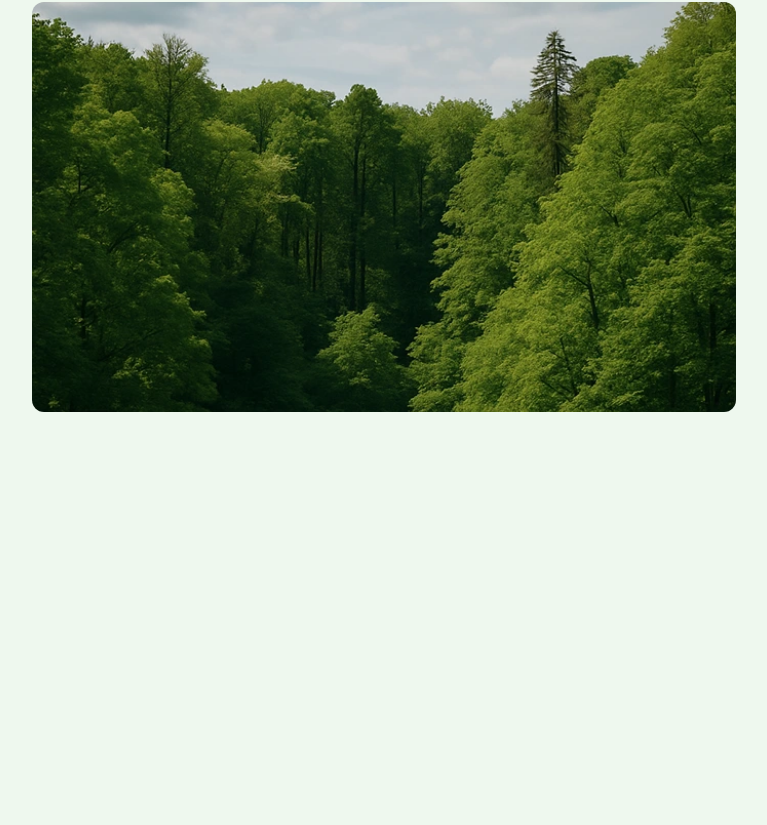
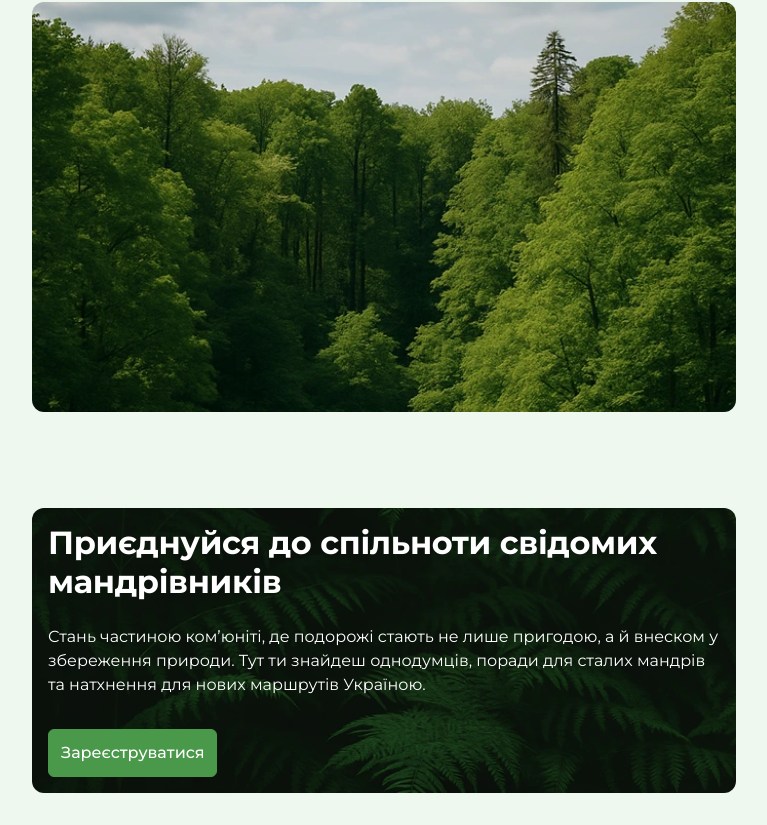
Before and after one commit to alina-hryhorenko/pryrodni-mandry-front, a Next.js app: page / in a window 1280 px wide. Shown: the part 1374-2199 px from the top of the page, without its empty margins (256-1023 px from the left). Before the commit the page ends 1850 px from the top, so only its background shows below. Built offline with nearby package versions, Linux system fonts and the light colour scheme.

Commit message:
feat(home): add Join section

```diff
--- a/app/page.tsx
+++ b/app/page.tsx
@@ -1,11 +1,13 @@
 import Hero from '@/components/home/Hero/Hero';
 import About from '@/components/About/About';
+import Join from '@/components/home/Join/Join';
 
 export default function HomePage() {
   return (
     <main>
       <Hero />
       <About />
+      <Join isAuthenticated={false} />
     </main>
   );
 }
--- /dev/null
+++ b/components/home/Join/Join.module.css
@@ -0,0 +1,122 @@
+.section {
+  padding: 32px 0;
+}
+
+@media only screen and (min-width: 1440px) {
+  .section {
+    padding: 48px 0;
+  }
+}
+
+.content {
+  position: relative;
+  isolation: isolate;
+  overflow: hidden;
+
+  min-height: 284px;
+
+  color: var(--color-white);
+  border-radius: 12px;
+  padding: 16px;
+}
+
+@media only screen and (min-width: 1440px) {
+  .content {
+    padding: 64px;
+  }
+}
+
+.bgImg {
+  position: absolute;
+  z-index: -1;
+  object-fit: cover;
+  object-position: 25%;
+}
+
+.textBlock {
+  max-width: 768px;
+}
+
+.title {
+  font-weight: 700;
+  font-size: 26px;
+  line-height: 1.2;
+  letter-spacing: -0.01em;
+
+  margin-bottom: 24px;
+}
+
+@media only screen and (min-width: 768px) {
+  .title {
+    font-size: 32px;
+  }
+}
+
+@media only screen and (min-width: 1440px) {
+  .title {
+    font-size: 48px;
+  }
+}
+
+.description {
+  line-height: 1.5;
+
+  margin-bottom: 32px;
+}
+
+@media only screen and (min-width: 1440px) {
+  .description {
+    font-size: 20px;
+  }
+}
+
+.link {
+  display: flex;
+  justify-content: center;
+  align-items: center;
+  height: 48px;
+
+  background-color: var(--color-mantis-dark);
+  border: 1px solid var(--color-mantis-dark);
+  border-radius: 6px;
+  padding: 6px 12px;
+
+  color: var(--color-white);
+  font-weight: 500;
+  line-height: 1.5;
+
+  transition:
+    background-color var(--transition-default),
+    color var(--transition-default);
+}
+
+@media only screen and (min-width: 768px) {
+  .link {
+    max-width: fit-content;
+  }
+}
+
+@media only screen and (min-width: 1440px) {
+  .link {
+    font-size: 20px;
+  }
+}
+
+@media (hover: hover) {
+  .link:hover {
+    background-color: var(--color-mantis-lighter);
+    color: var(--color-mantis-darkest);
+  }
+}
+
+.link:focus-visible {
+  background-color: var(--color-mantis-lighter);
+  color: var(--color-mantis-darkest);
+  outline: 2px solid var(--color-white);
+  outline-offset: 2px;
+}
+
+.link:active {
+  background-color: var(--color-mantis-dark);
+  color: var(--color-white);
+}
--- /dev/null
+++ b/components/home/Join/Join.tsx
@@ -0,0 +1,32 @@
+import css from './Join.module.css';
+import Image from 'next/image';
+import JoinLink from './JoinLink';
+
+export default function Join() {
+  return (
+    <section id="join" className={css.section}>
+      <div className="container">
+        <div className={css.content}>
+          <Image
+            className={css.bgImg}
+            src="/images/join.webp"
+            alt=""
+            fill
+            sizes="100vw"
+          />
+          <div className={css.textBlock}>
+            <h2 className={css.title}>
+              Приєднуйся до спільноти свідомих мандрівників
+            </h2>
+            <p className={css.description}>
+              Стань частиною ком’юніті, де подорожі стають не лише пригодою, а й
+              внеском у збереження природи. Тут ти знайдеш однодумців, поради
+              для сталих мандрів та натхнення для нових маршрутів Україною.
+            </p>
+            <JoinLink />
+          </div>
+        </div>
+      </div>
+    </section>
+  );
+}
--- /dev/null
+++ b/components/home/Join/JoinLink.tsx
@@ -0,0 +1,20 @@
+'use client';
+
+import Link from 'next/link';
+
+import { useAuthStore } from '@/store/authStore';
+import css from './Join.module.css';
+
+export default function JoinLink() {
+  const isAuthenticated = useAuthStore((state) => state.isAuthenticated);
+
+  const link = isAuthenticated
+    ? { href: '/auth/profile', label: 'Збережені статті' }
+    : { href: '/auth/register', label: 'Зареєструватися' };
+
+  return (
+    <Link className={css.link} href={link.href}>
+      {link.label}
+    </Link>
+  );
+}
--- /dev/null
+++ b/store/authStore.ts
@@ -0,0 +1,33 @@
+// Тимчасово створено для тесту Join секції
+import { User } from '@/types/user';
+import { create } from 'zustand';
+import { persist } from 'zustand/middleware';
+
+type AuthStore = {
+  user: User | null;
+  isAuthenticated: boolean;
+  setUser: (user: User) => void;
+  clearIsAuthenticated: () => void;
+};
+
+export const useAuthStore = create<AuthStore>()(
+  persist(
+    (set) => ({
+      user: null,
+      isAuthenticated: false,
+
+      setUser: (user) =>
+        set({
+          user,
+          isAuthenticated: true,
+        }),
+
+      clearIsAuthenticated: () =>
+        set({
+          user: null,
+          isAuthenticated: false,
+        }),
+    }),
+    { name: 'auth-store' },
+  ),
+);
--- /dev/null
+++ b/types/user.ts
@@ -0,0 +1,6 @@
+// Тимчасово створено для тесту Join секції
+export interface User {
+  email: string;
+  username: string;
+  avatar: string;
+}
```
Also changed, not shown: public/images/join.webp (added).
